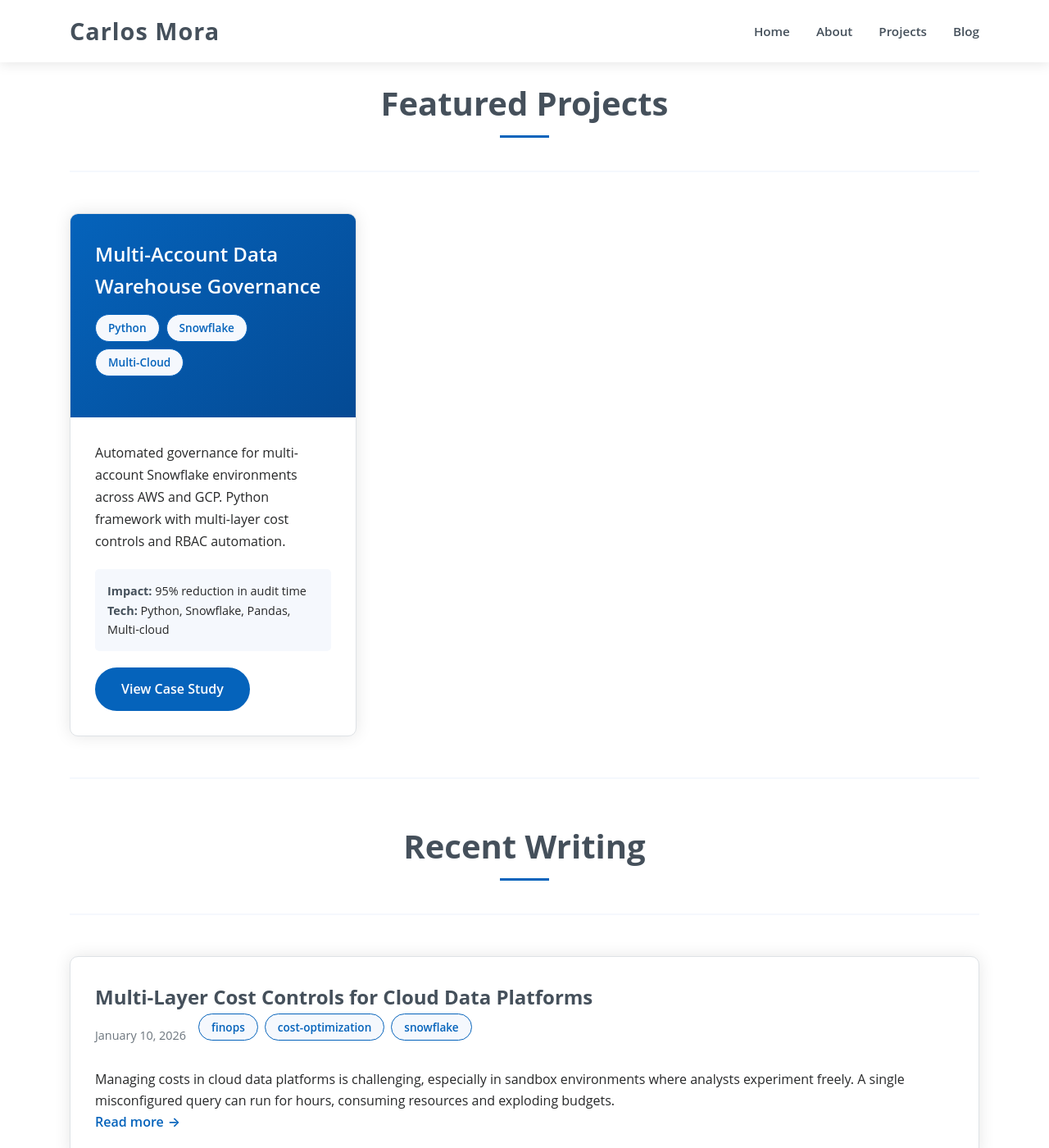
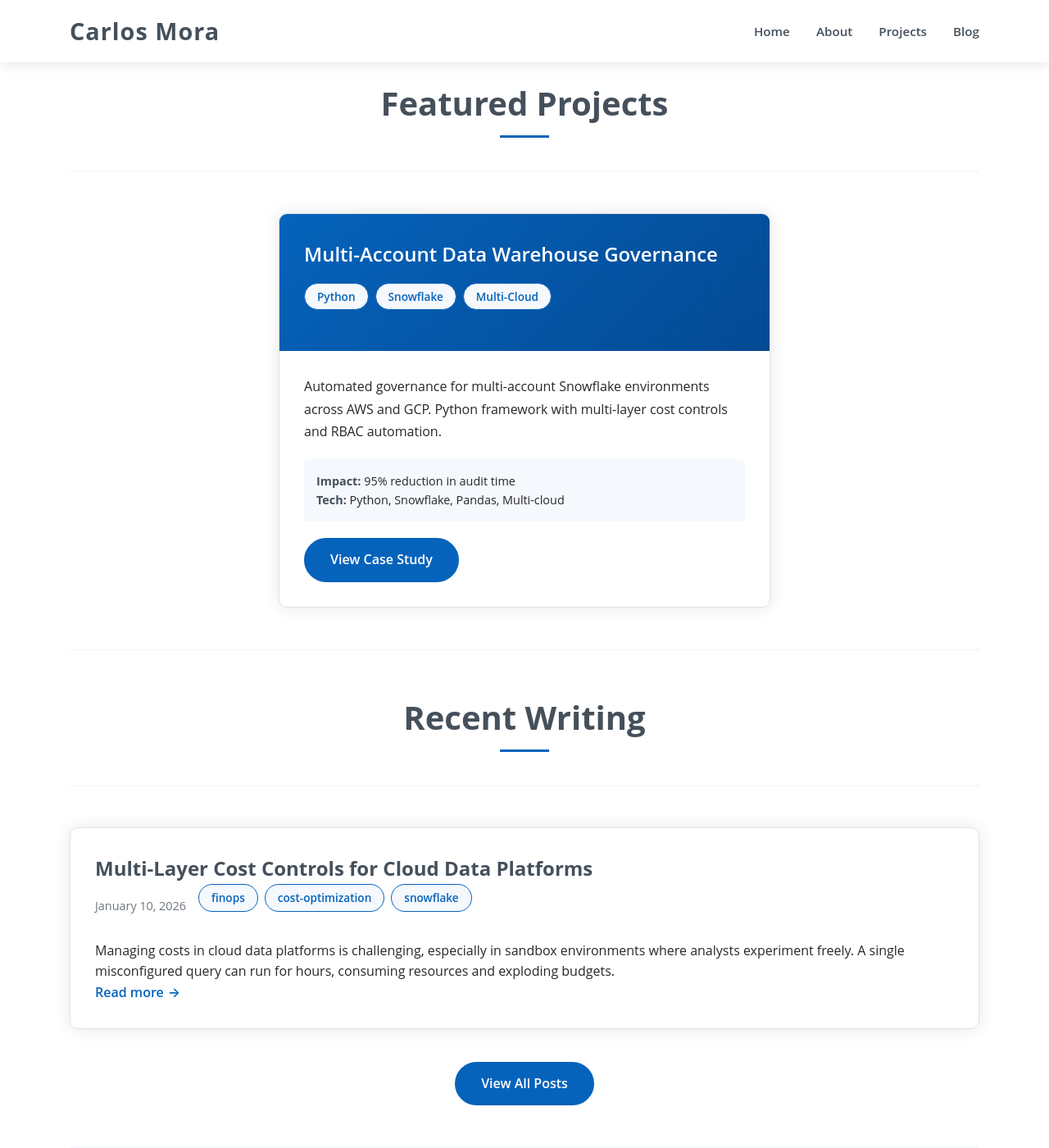
Before and after one commit to carlosmoradev/carlosmoradev.github.io, a Jekyll site: the page built from index.md, in a window 1280 px wide and 1400 px high, scrolled down 833 px. Shown: the whole window at 82% size. Built offline with Jekyll 4.4.1, drawn with Linux system fonts in a browser that asks for light colours.

Commit message:
style: Improve projects grid layout responsiveness

```diff
--- a/assets/css/style.css
+++ b/assets/css/style.css
@@ -191,9 +191,13 @@ body {
 /* Project Cards */
 .projects-grid {
   display: grid;
-  grid-template-columns: repeat(auto-fill, minmax(350px, 1fr));
+  grid-template-columns: repeat(auto-fit, minmax(350px, 1fr));
   gap: 30px;
   margin-top: 40px;
+  justify-items: center;
+  max-width: 1200px;
+  margin-left: auto;
+  margin-right: auto;
 }
 
 .project-card {
@@ -203,6 +207,8 @@ body {
   box-shadow: var(--shadow);
   transition: all 0.3s ease;
   border: 1px solid var(--border-color);
+  width: 100%;
+  max-width: 600px;
 }
 
 .project-card:hover {
```
